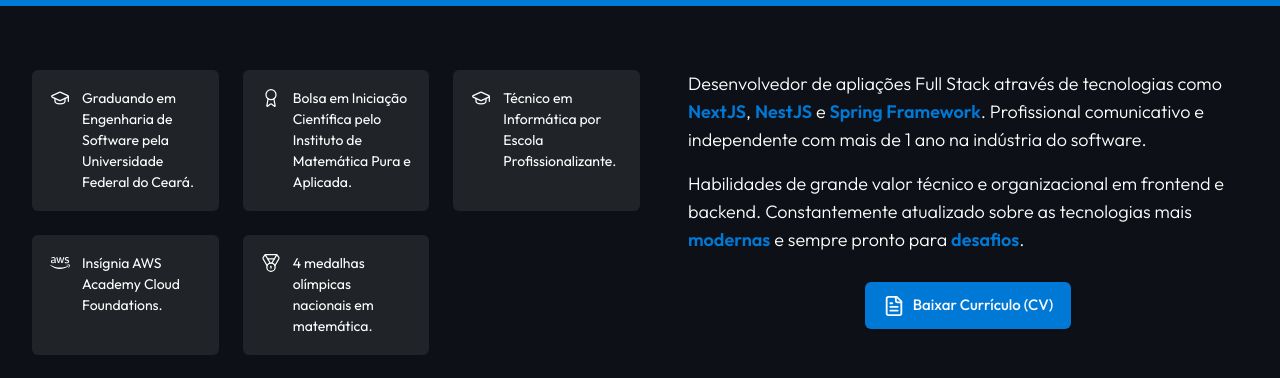
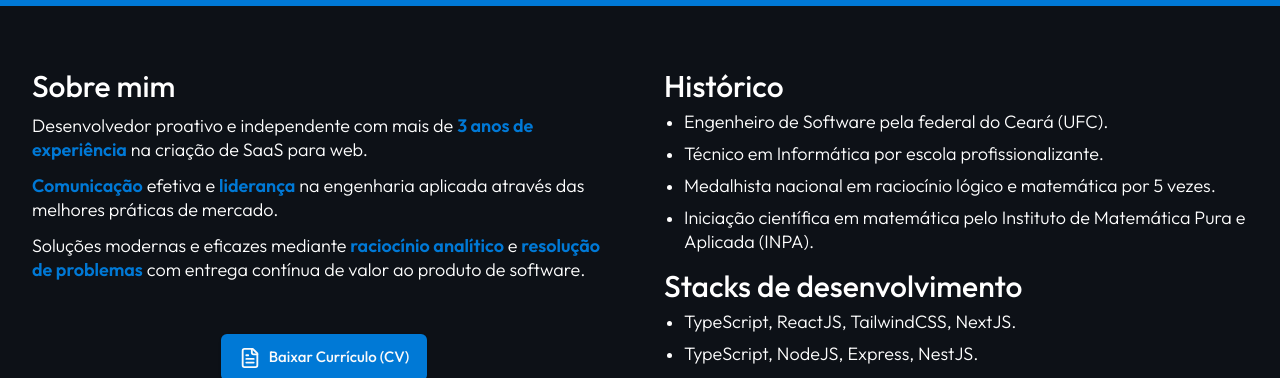
Before and after one commit to HenriqueSenaDev/developer-portfolio, a Next.js app: page / in a window 1280 px wide. Shown: the part 574-952 px from the top of the page. Built offline with nearby package versions, Linux system fonts and the light colour scheme; no server answers.

Commit message:
fix: about and hero content and styling.

```diff
--- a/src/app/(home)/about/index.tsx
+++ b/src/app/(home)/about/index.tsx
@@ -1,53 +1,18 @@
-import { AwsIcon } from "@/assets/vectors/tech-icons/aws";
 import { Button } from "@/components/button";
-import {
-  AwardIcon,
-  FileTextIcon,
-  GraduationCapIcon,
-  MedalIcon,
-} from "lucide-react";
+import { FileTextIcon } from "lucide-react";
 import Link from "next/link";
 
-const tagsContent: { Icon: React.FC; description: string }[] = [
-  {
-    Icon: () => (
-      <GraduationCapIcon className="size-5 flex-shrink-0" strokeWidth={1.5} />
-    ),
-    description:
-      "Graduando em Engenharia de Software pela Universidade Federal do Ceará.",
-  },
-  {
-    Icon: () => (
-      <AwardIcon
-        className="size-5 flex-shrink-0 max-[530px]:mt-1"
-        strokeWidth={1.5}
-      />
-    ),
-    description:
-      "Bolsa em Iniciação Científica pelo Instituto de Matemática Pura e Aplicada.",
-  },
-  {
-    Icon: () => (
-      <GraduationCapIcon className="size-5 flex-shrink-0" strokeWidth={1.5} />
-    ),
-    description: "Técnico em Informática por Escola Profissionalizante.",
-  },
-  {
-    Icon: () => (
-      <AwsIcon
-        className="size-5 flex-shrink-0"
-        strokeWidth={1.5}
-        fill="white"
-      />
-    ),
-    description: "Insígnia AWS Academy Cloud Foundations.",
-  },
-  {
-    Icon: () => (
-      <MedalIcon className="size-5 flex-shrink-0" strokeWidth={1.5} />
-    ),
-    description: "4 medalhas olímpicas nacionais em matemática.",
-  },
+const historicList: string[] = [
+  "Engenheiro de Software pela federal do Ceará (UFC).",
+  "Técnico em Informática por escola profissionalizante.",
+  "Medalhista nacional em raciocínio lógico e matemática por 5 vezes.",
+  "Iniciação científica em matemática pelo Instituto de Matemática Pura e Aplicada (INPA).",
+];
+
+const stacksList: string[] = [
+  "TypeScript, ReactJS, TailwindCSS, NextJS.",
+  "TypeScript, NodeJS, Express, NestJS.",
+  "Java, Spring Framework.",
 ];
 
 export const About = () => {
@@ -56,60 +21,70 @@
       id="about"
       className="flex flex-col gap-6 items-center pb-8 px-5 pt-[42px] mx-auto max-w-xl lg:max-w-screen-xl lg:py-16 lg:gap-10 lg:px-8"
     >
-      <div className="w-full flex flex-col gap-6 lg:flex-row-reverse lg:gap-12">
-        <div className="flex flex-col gap-y-4 lg:flex-1 lg:max-w-[560px] lg:items-center">
-          <p className="font-light lg:text-lg">
-            Desenvolvedor de apliações Full Stack através de tecnologias como{" "}
-            <strong className="text-primary font-semibold">NextJS</strong>,{" "}
-            <strong className="text-primary font-semibold">NestJS</strong> e{" "}
-            <strong className="text-primary font-semibold">
-              Spring Framework
-            </strong>
-            . Profissional comunicativo e independente com mais de 1 ano na
-            indústria do software.
+      <div className="w-full flex flex-col gap-6 lg:flex-row lg:gap-12">
+        <div className="flex flex-col gap-y-3 lg:flex-1">
+          <h2 className="font-medium text-2xl lg:text-[30px]">Sobre mim</h2>
+
+          <p className="font-light lg:text-lg lg:leading-6">
+            Desenvolvedor proativo e independente com mais de <strong className="text-primary font-semibold">3 anos de experiência</strong> na criação de SaaS para web.
           </p>
 
-          <p className="font-light lg:text-lg">
-            Habilidades de grande valor técnico e organizacional em frontend e
-            backend. Constantemente atualizado sobre as tecnologias mais{" "}
-            <strong className="text-primary font-semibold">modernas</strong> e
-            sempre pronto para{" "}
-            <strong className="text-primary font-semibold">desafios</strong>.
+          <p className="font-light lg:text-lg lg:leading-6">
+            <strong className="text-primary font-semibold">Comunicação</strong> efetiva e <strong className="text-primary font-semibold">liderança</strong> na engenharia aplicada através das melhores práticas de mercado.
+          </p>
+
+          <p className="font-light lg:text-lg lg:leading-6">
+            Soluções modernas e eficazes mediante <strong className="text-primary font-semibold">raciocínio analítico</strong> e <strong className="text-primary font-semibold">resolução de problemas</strong> com entrega contínua de valor ao produto de software.
           </p>
 
           <Link
             href="https://drive.google.com/drive/folders/1uI2nhcVWRUX4yuAB1W6AlYxOz9uRi3Gq?usp=sharing"
             target="_blank"
+            className="max-lg:hidden w-min self-center mt-10"
           >
-            <Button className="hidden lg:flex py-3 px-[18px] h-[unset] transition-all hover:opacity-70 mt-3 text-[15px]">
-              <FileTextIcon className="flex-shrink-0 !size-[22px]" />
+            <Button className="py-3 px-[18px] h-[unset] transition-all hover:opacity-70 flex text-[15px]">
+              <FileTextIcon className="!size-5 flex-shrink-0 lg:!size-[22px]" />
               Baixar Currículo (CV)
             </Button>
           </Link>
         </div>
 
-        <div className="flex flex-col gap-6 items-center lg:flex-1">
-          <div className="w-full grid grid-cols-[repeat(auto-fit,minmax(160px,1fr))] gap-3 lg:gap-6 lg:grid-cols-[repeat(auto-fit,minmax(180px,1fr))]">
-            {tagsContent.map(({ Icon, description }, index) => (
-              <div
-                key={index}
-                className="flex items-start w-full bg-white bg-opacity-[8%] rounded-md py-3 px-4 gap-2 transition-all cursor-default border-2 border-transparent hover:border-primary hover:bg-transparent lg:py-4 lg:gap-3"
-              >
-                <Icon />
+        <div className="flex flex-col gap-2 lg:flex-1">
+          <h2 className="font-medium text-2xl lg:text-[30px]">Histórico</h2>
 
-                <p className="text-[13px] lg:text-[14px]">{description}</p>
-              </div>
+          <ul className="list-disc flex flex-col gap-y-2 pl-5">
+            {historicList.map((item, index) => (
+              <li key={index}>
+                <p className="font-light lg:text-lg lg:leading-6">
+                  {item}
+                </p>
+              </li>
             ))}
-          </div>
+          </ul>
+
+          <h2 className="font-medium text-2xl lg:text-[30px] mt-2">
+            Stacks de desenvolvimento
+          </h2>
+
+          <ul className="list-disc flex flex-col gap-y-2 pl-5">
+            {stacksList.map((item, index) => (
+              <li key={index}>
+                <p className="font-light lg:text-lg lg:leading-6">
+                  {item}
+                </p>
+              </li>
+            ))}
+          </ul>
         </div>
       </div>
 
       <Link
         href="https://drive.google.com/drive/folders/1uI2nhcVWRUX4yuAB1W6AlYxOz9uRi3Gq?usp=sharing"
         target="_blank"
+        className="lg:hidden"
       >
-        <Button className="py-3 px-[18px] h-[unset] transition-all hover:opacity-70 lg:hidden">
-          <FileTextIcon className="!size-5 flex-shrink-0" />
+        <Button className="py-3 px-[18px] h-[unset] transition-all hover:opacity-70 flex lg:text-[15px]">
+          <FileTextIcon className="!size-5 flex-shrink-0 lg:!size-[22px]" />
           Baixar Currículo (CV)
         </Button>
       </Link>
--- a/src/app/(home)/hero/index.tsx
+++ b/src/app/(home)/hero/index.tsx
@@ -38,7 +38,7 @@
             </h3>
           </div>
 
-          <p className="text-[13px] min-[370px]:text-[14.5px] font-light md:text-base lg:text-xl">
+          <p className="min-[370px]:text-[15px] font-light md:text-base lg:text-xl">
             Aprimore seu negócio com as funcionalidades mais modernas e
             sofisticadas do mercado com um desenvolvedor capacitado e
             independente.
```
